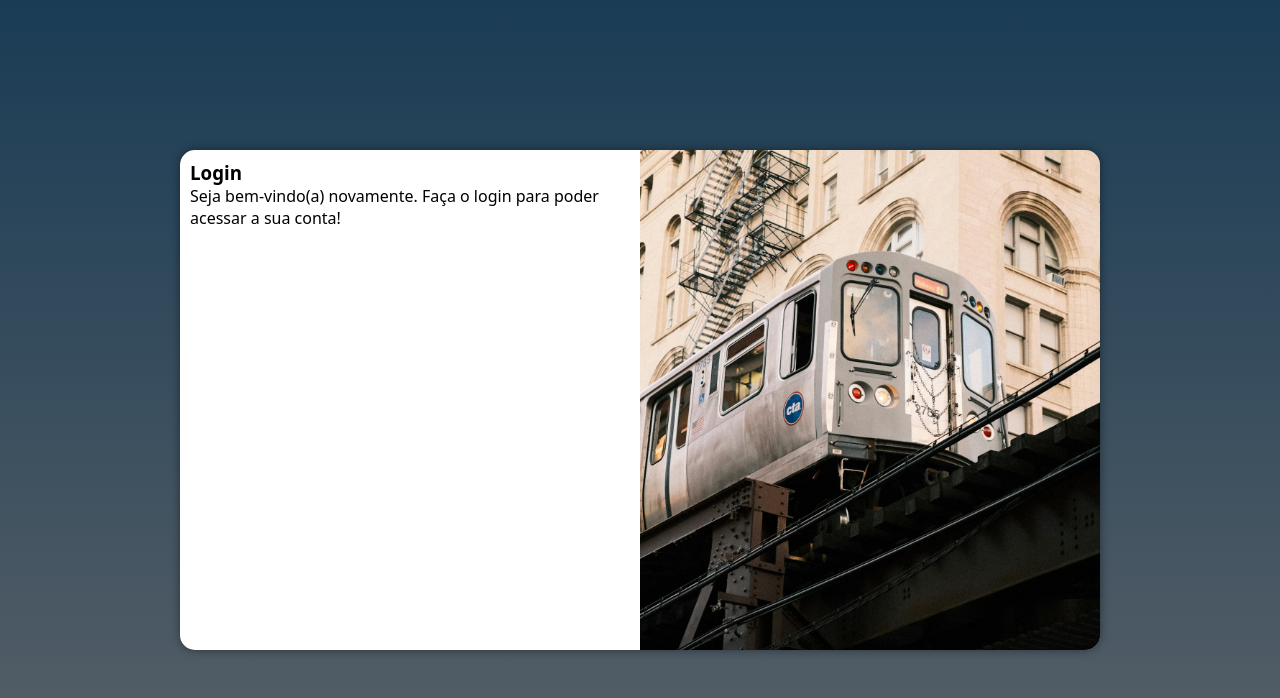
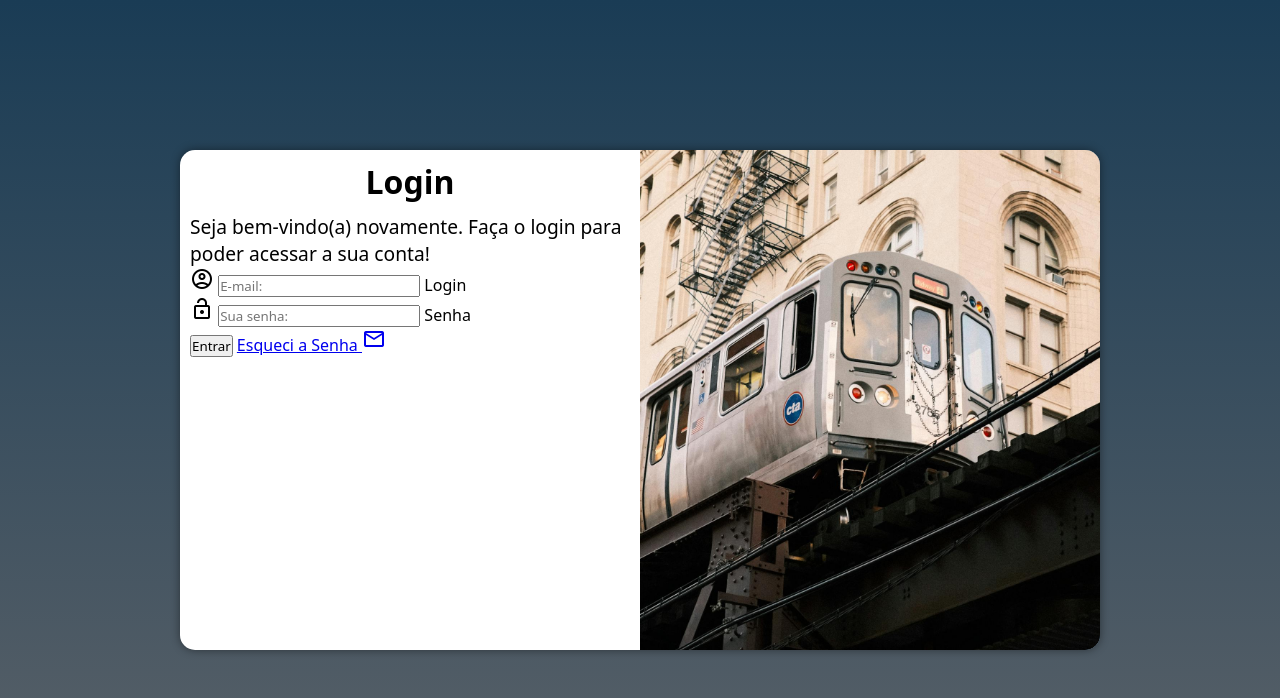
Before and after one commit to brighente/projeto-login, a plain HTML site: page index.html in a window 1280 px wide. Drawn offline with nearby package versions, Linux system fonts and the light colour scheme.

Commit message:
adicionei o formulario

```diff
--- a/index.html
+++ b/index.html
@@ -6,18 +6,31 @@
     <title>Tela de Login</title>
     <link rel="stylesheet" href="./style/style.css">
     <link rel="stylesheet" href="./style/media-query.css">
+
+    <link href="https://fonts.googleapis.com/css2?family=Material+Symbols+Outlined" rel="stylesheet" />
 </head>
 <body>
     <main>
         <article id="login">
             <section id="imagem">
-
+                <!-- Aqui vai a imagem no CSS -->
             </section>
             <section id="formulario">
                 <h1>Login</h1>
                 <p>Seja bem-vindo(a) novamente. Faça o login para poder acessar a sua conta!</p>
-                <form action="login.php" method="post">
-
+                <form action="login.php" method="post" autocapitalize="on">
+                    <div class="campo">
+                        <span class="material-symbols-outlined">account_circle</span>
+                        <input type="email" name="login" id="ilogin" placeholder="E-mail:" autocomplete="email" required maxlength="30">
+                        <label for="ilogin">Login</label>
+                    </div>
+                    <div class="campo">
+                        <span class="material-symbols-outlined">lock_open</span>
+                        <input type="password" name="senha" id="isenha" placeholder="Sua senha:" autocomplete="current-password" required minlength="8" maxlength="20">
+                        <label for="isenha">Senha</label>
+                    </div>
+                    <input type="submit" value="Entrar">
+                    <a href="esqueci.html">Esqueci a Senha <span class="material-symbols-outlined">mail</span></a>
                 </form>
             </section>
         </article>
--- a/style/media-query.css
+++ b/style/media-query.css
@@ -23,6 +23,14 @@
         width: 65%;
         height: 100%;
     }
+
+    #formulario h1{
+        font-size: 1.5em;
+    }
+
+    #formulario p{
+        font-size: 1em;
+    }
 }
 
 
@@ -47,4 +55,12 @@
         float: left;
         width: 50%;
     }
+
+    #formulario h1{
+        font-size: 2em;
+    }
+
+    #formulario p{
+        font-size: 1.2em;
+    }
 }
--- a/style/style.css
+++ b/style/style.css
@@ -60,3 +60,12 @@ main{
 #formulario{
     padding: 10px;
 }
+
+#formulario h1{
+    text-align: center;
+    margin-bottom: 10px;
+}
+
+#formulario p{
+    font-size: 0.8em;
+}
```
